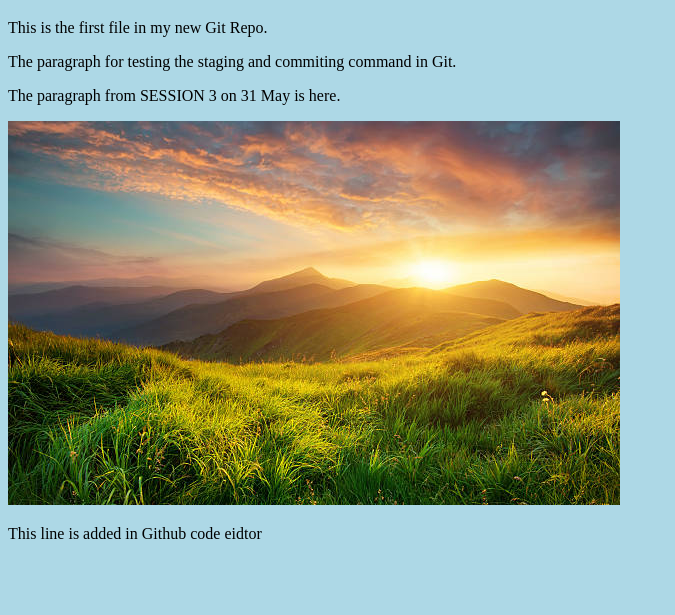
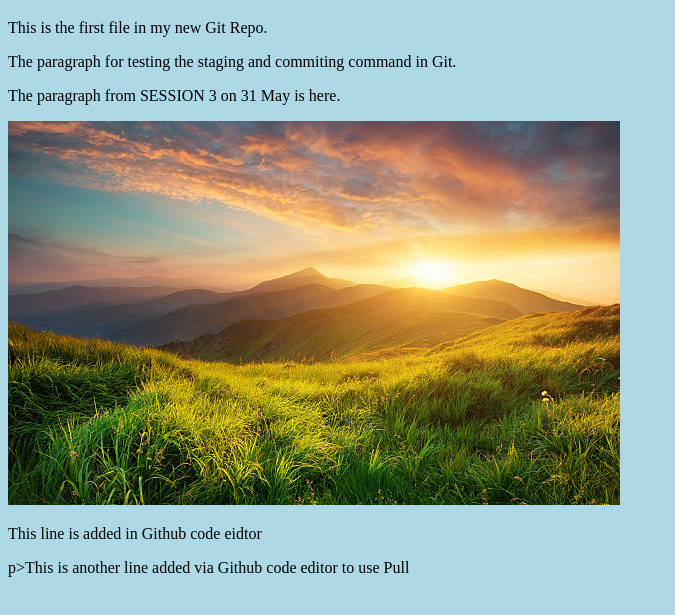
Before and after one commit to BakhtMuhammad/gitandgithub, a plain HTML site: page index.html in a window 1280 px wide. Shown: the part 61-676 px from the top of the page, without its empty margins (0-675 px from the left). Drawn offline with Linux system fonts and the light colour scheme.

Commit message:
Another line added

```diff
--- a/index.html
+++ b/index.html
@@ -17,5 +17,6 @@
 <!-- After the branch -->
 <img src="nature.jpg">
 <p>This line is added in Github code eidtor</p>
+ p>This is another line added via Github code editor to use Pull </p>
 </body>
 </html>
```
